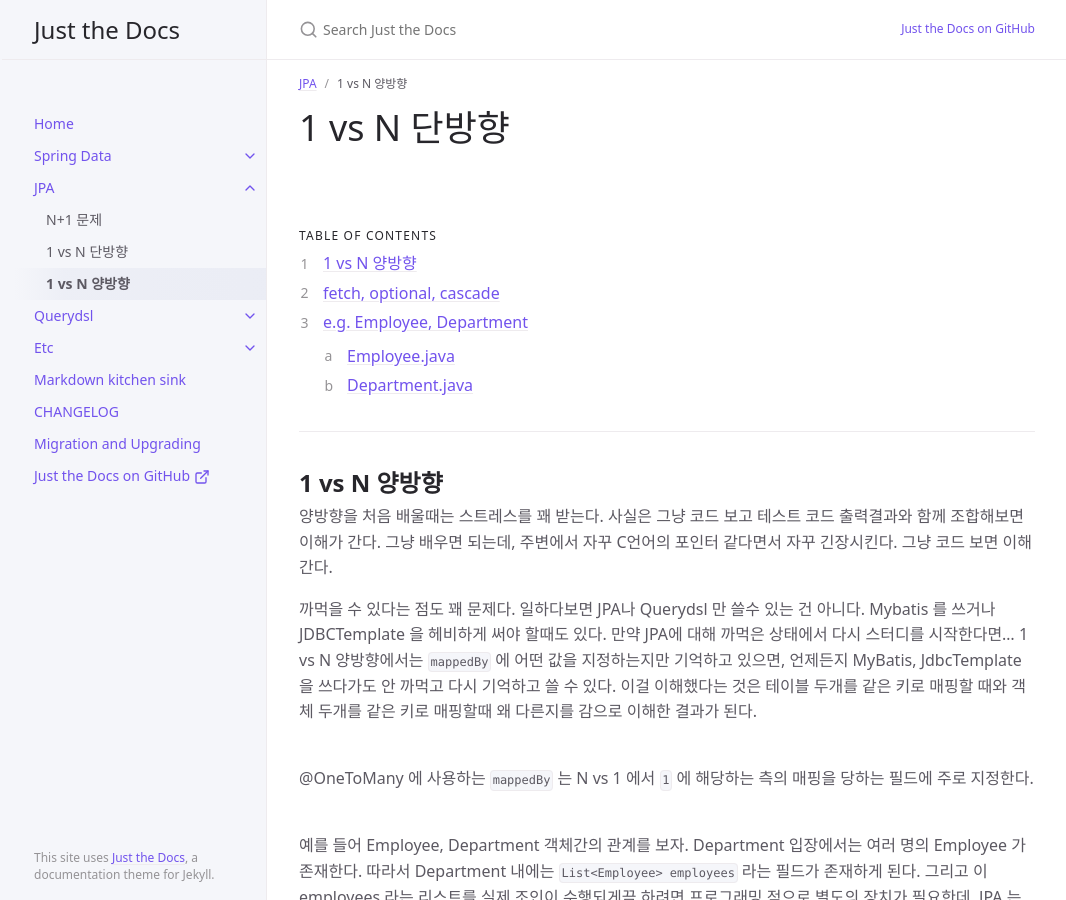
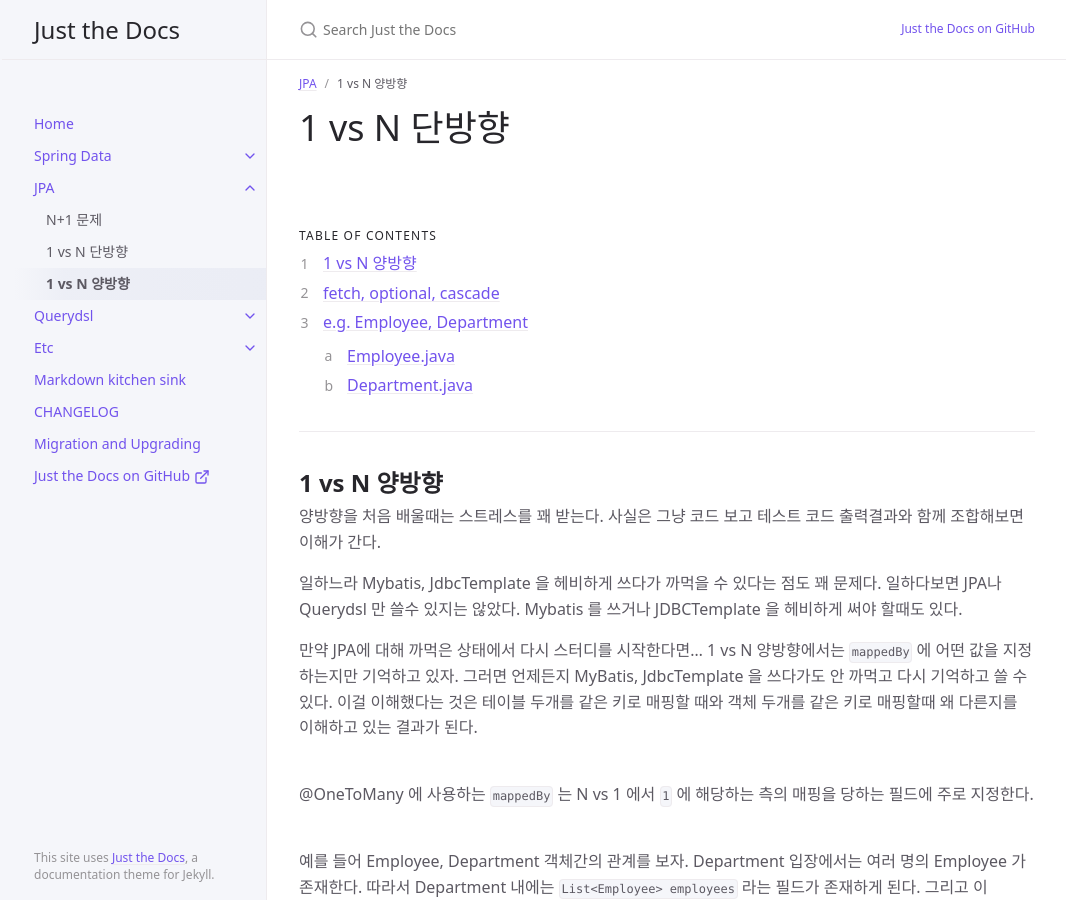
Before and after one commit to gosgjung/0-docs-study-spring-data, a Jekyll site: the page built from docs/jpa/many-to-one-양방향.md, in a window 1280 px wide and 900 px high. Shown: the whole window, without its empty margins (105-1171 px from the left). Built offline with Jekyll 4.4.1, drawn with Linux system fonts in a browser that asks for light colours.

Commit message:
1 vs N 양방향
전체 예제를 새로 만들어야 해야 해서 중간 커밋

```diff
--- a/docs/jpa/many-to-one-양방향.md
+++ b/docs/jpa/many-to-one-양방향.md
@@ -24,10 +24,12 @@ permalink: /docs/jpa/many-to-one-mirrored
 ### 1 vs N 양방향
 {: .fs-6 .fw-700 }
 
-양방향을 처음 배울때는 스트레스를 꽤 받는다. 사실은 그냥 코드 보고 테스트 코드 출력결과와 함께 조합해보면 이해가 간다. 그냥 배우면 되는데, 주변에서 자꾸 C언어의 포인터 같다면서 자꾸 긴장시킨다. 그냥 코드 보면 이해간다.
+양방향을 처음 배울때는 스트레스를 꽤 받는다. 사실은 그냥 코드 보고 테스트 코드 출력결과와 함께 조합해보면 이해가 간다.
 <br>
 
-까먹을 수 있다는 점도 꽤 문제다. 일하다보면 JPA나 Querydsl 만 쓸수 있는 건 아니다. Mybatis 를 쓰거나 JDBCTemplate 을 헤비하게 써야 할때도 있다. 만약 JPA에 대해 까먹은 상태에서 다시 스터디를 시작한다면... 1 vs N 양방향에서는 `mappedBy` 에 어떤 값을 지정하는지만 기억하고 있으면, 언제든지 MyBatis, JdbcTemplate 을 쓰다가도 안 까먹고 다시 기억하고 쓸 수 있다. 이걸 이해했다는 것은 테이블 두개를 같은 키로 매핑할 때와 객체 두개를 같은 키로 매핑할때 왜 다른지를 감으로 이해한 결과가 된다.<br>
+일하느라 Mybatis, JdbcTemplate 을 헤비하게 쓰다가 까먹을 수 있다는 점도 꽤 문제다. 일하다보면 JPA나 Querydsl 만 쓸수 있지는 않았다. Mybatis 를 쓰거나 JDBCTemplate 을 헤비하게 써야 할때도 있다.<br>
+
+만약 JPA에 대해 까먹은 상태에서 다시 스터디를 시작한다면... 1 vs N 양방향에서는 `mappedBy` 에 어떤 값을 지정하는지만 기억하고 있자. 그러면 언제든지 MyBatis, JdbcTemplate 을 쓰다가도 안 까먹고 다시 기억하고 쓸 수 있다. 이걸 이해했다는 것은 테이블 두개를 같은 키로 매핑할 때와 객체 두개를 같은 키로 매핑할때 왜 다른지를 이해하고 있는 결과가 된다.<br>
 <br>
 
 @OneToMany 에 사용하는 `mappedBy` 는 N vs 1 에서 `1` 에 해당하는 측의 매핑을 당하는 필드에 주로 지정한다.<br>
```
